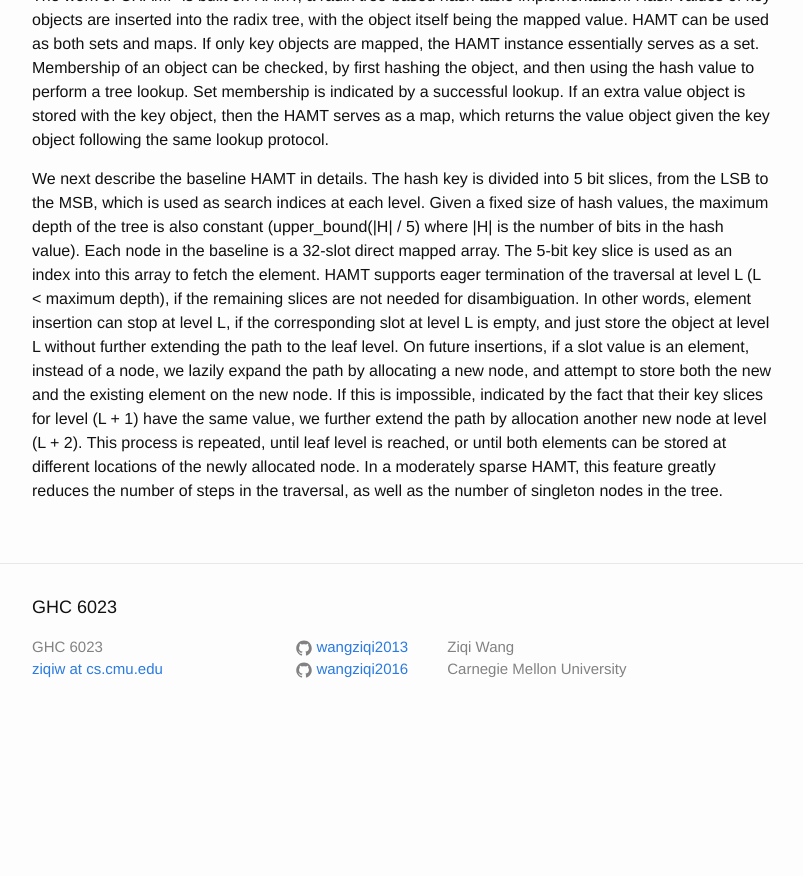
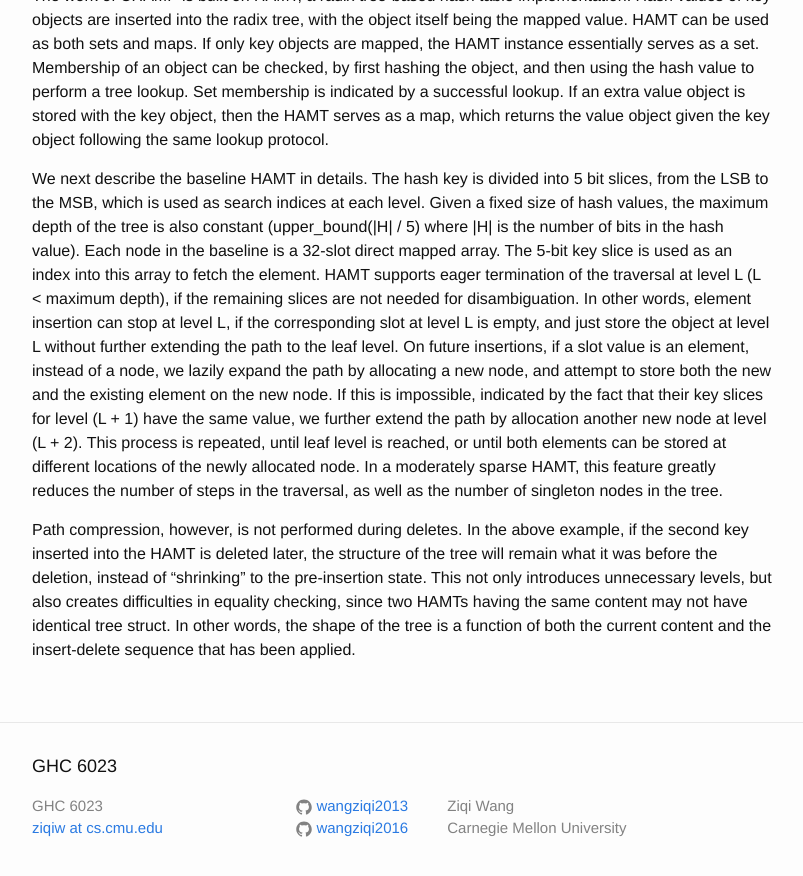
Before and after one commit to wangziqi2013/wangziqi2013.github.io, a Jekyll site: the page built from _posts/2020-08-08-CHAMP.markdown, in a window 1280 px wide and 900 px high, scrolled down 1356 px. Shown: the top 876 px of the window, without its empty margins (238-1041 px from the left). Built offline with Jekyll 4.4.1, drawn with Linux system fonts in a browser that asks for light colours; before the commit the page ends 2097 px from its top, so only the background shows below that.

Commit message:
Adding path compression

```diff
--- a/_posts/2020-08-08-CHAMP.markdown
+++ b/_posts/2020-08-08-CHAMP.markdown
@@ -70,3 +70,9 @@ extend the path by allocation another new node at level (L + 2). This process is
 or until both elements can be stored at different locations of the newly allocated node.
 In a moderately sparse HAMT, this feature greatly reduces the number of steps in the traversal, as well as the number
 of singleton nodes in the tree.
+
+Path compression, however, is not performed during deletes. In the above example, if the second key inserted into the
+HAMT is deleted later, the structure of the tree will remain what it was before the deletion, instead of "shrinking"
+to the pre-insertion state. This not only introduces unnecessary levels, but also creates difficulties in equality
+checking, since two HAMTs having the same content may not have identical tree struct. In other words, the shape of the
+tree is a function of both the current content and the insert-delete sequence that has been applied.
```
